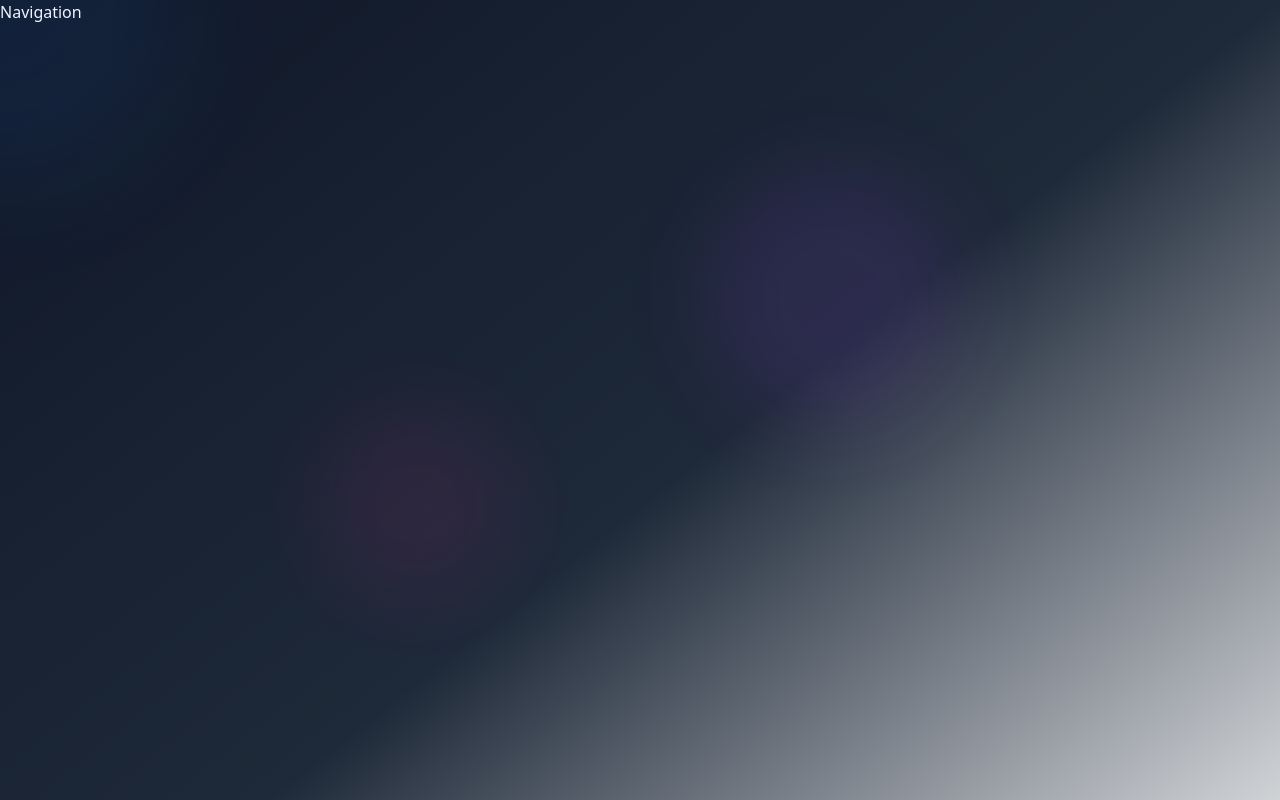
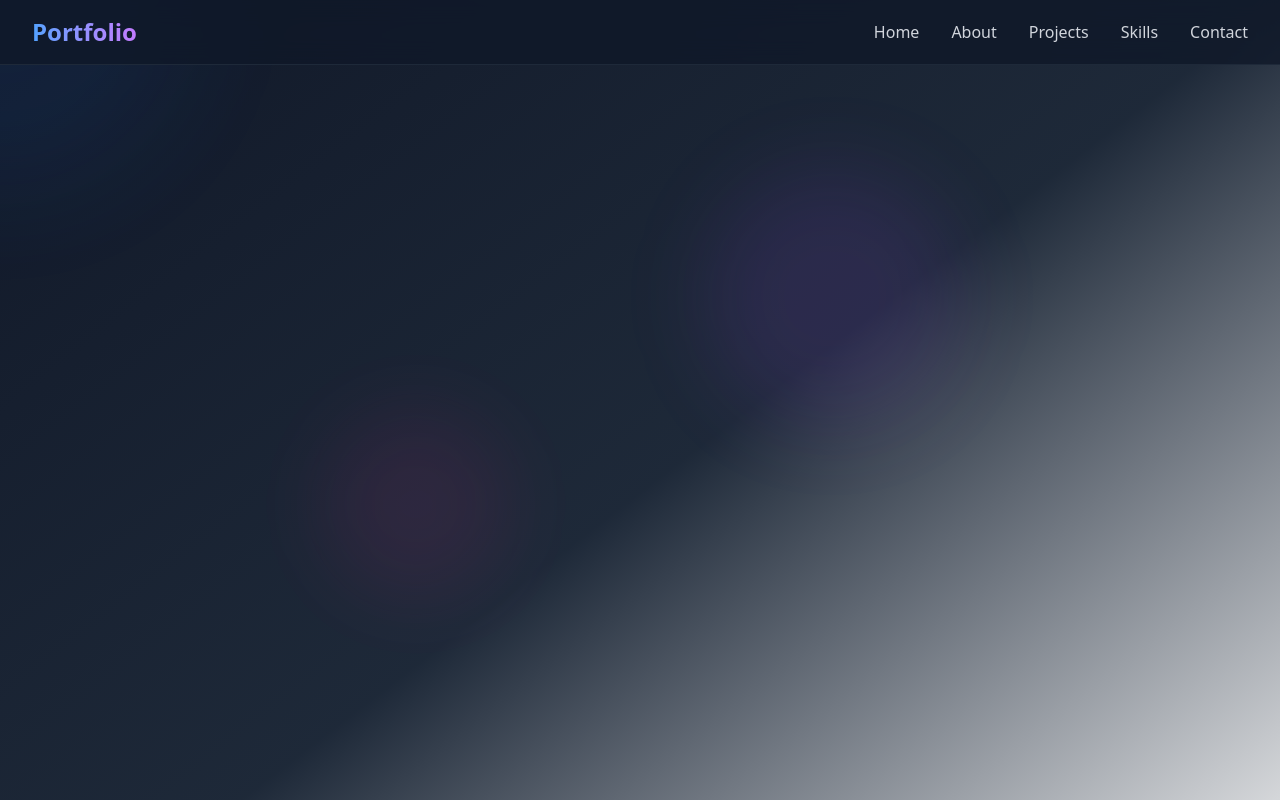
Before and after one commit to ravindu422/ravindu-portfolio, a React (Vite) app in the folder client/: page / in a window 1280 px wide. Shown: the top 800 px of the page. Built offline with nearby package versions, Linux system fonts and the light colour scheme.

Commit message:
add elements for navigation

```diff
--- a/client/src/components/Navigation.jsx
+++ b/client/src/components/Navigation.jsx
@@ -1,9 +1,58 @@
-import React from 'react'
+import React, { useState } from 'react';
+import { Menu, X } from 'lucide-react';
 
 const Navigation = () => {
+  const [isMenuOpen, setIsMenuOpen] = useState(false);
+
+  const NavItem = ({ href, children, onClick }) => (
+    <a
+      href={href}
+      onClick={onClick}
+      className="text-gray-300 hover:text-white transition-colors duration-300 relative group"
+    >
+      {children}
+      <span className="absolute -bottom-1 left-0 w-0 h-0.5 bg-gradient-to-r from-blue-500 to-purple-500 transition-all duration-300 group-hover:w-full"></span>
+    </a>
+  );
+
   return (
-    <div>Navigation</div>
-  )
-}
+    <nav className="fixed top-0 left-0 right-0 z-50 bg-gray-900/80 backdrop-blur-md border-b border-gray-800">
+      <div className="max-w-7xl mx-auto px-4 sm:px-6 lg:px-8">
+        <div className="flex justify-between items-center h-16">
+          <div className="text-2xl font-bold bg-gradient-to-r from-blue-400 to-purple-400 bg-clip-text text-transparent">
+            Portfolio
+          </div>
 
-export default Navigation
+          <div className="hidden md:flex space-x-8">
+            <NavItem href="#home">Home</NavItem>
+            <NavItem href="#about">About</NavItem>
+            <NavItem href="#projects">Projects</NavItem>
+            <NavItem href="#skills">Skills</NavItem>
+            <NavItem href="#contact">Contact</NavItem>
+          </div>
+
+          <button
+            onClick={() => setIsMenuOpen(!isMenuOpen)}
+            className="md:hidden p-2 rounded-lg hover:bg-gray-800 transition-colors"
+          >
+            {isMenuOpen ? <X size={24} /> : <Menu size={24} />}
+          </button>
+        </div>
+
+        {isMenuOpen && (
+          <div className="md:hidden absolute top-16 left-0 right-0 bg-gray-900/95 backdrop-blur-md border-b border-gray-800">
+            <div className="flex flex-col space-y-4 px-4 py-6">
+              <NavItem href="#home" onClick={() => setIsMenuOpen(false)}>Home</NavItem>
+              <NavItem href="#about" onClick={() => setIsMenuOpen(false)}>About</NavItem>
+              <NavItem href="#projects" onClick={() => setIsMenuOpen(false)}>Projects</NavItem>
+              <NavItem href="#skills" onClick={() => setIsMenuOpen(false)}>Skills</NavItem>
+              <NavItem href="#contact" onClick={() => setIsMenuOpen(false)}>Contact</NavItem>
+            </div>
+          </div>
+        )}
+      </div>
+    </nav>
+  );
+};
+
+export default Navigation;
```
